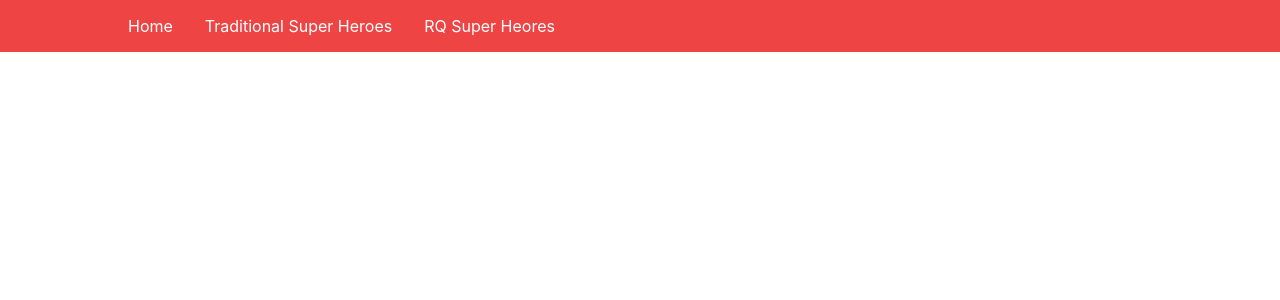
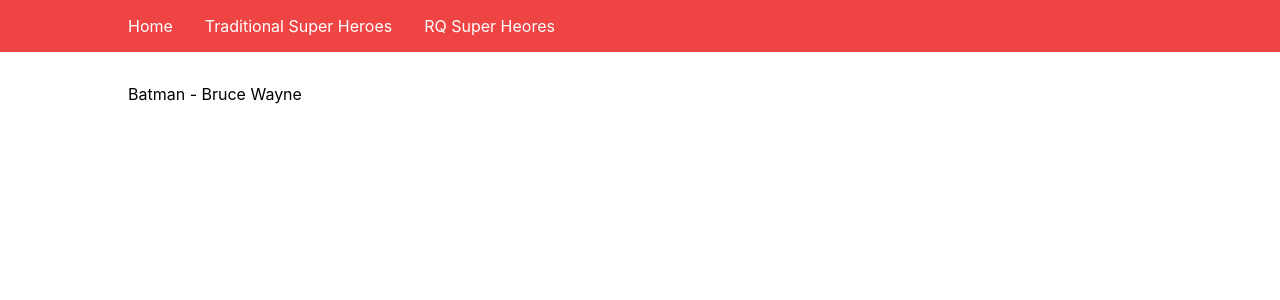
Before and after one commit to ksrinreddy/react-query-basics-practice, a React (Create React App) app: page /rq-super-heroes/1 in a window 1280 px wide. Shown: the top 300 px of the page. Built offline with nearby package versions, Linux system fonts and the light colour scheme; data requests are answered from the project's data file.

Commit message:
get familiar with query by id

```diff
--- a/src/App.js
+++ b/src/App.js
@@ -7,6 +7,7 @@ import Navbar from "./components/Navbar";
 import { GlobalStyles } from "./components/styles/Global.styled";
 import { QueryClientProvider, QueryClient } from "react-query";
 import { ReactQueryDevtools } from "react-query/devtools";
+import RQSuperHeroPage from "./components/RQSuperHeroPage";
 
 const queryClient = new QueryClient();
 
@@ -18,6 +19,10 @@ const App = () => {
         <Navbar />
         <Routes>
           <Route path="/" element={<HomePage />} />
+          <Route
+            path="/rq-super-heroes/:heroId"
+            element={<RQSuperHeroPage />}
+          />
           <Route path="/super-heroes" element={<SuperHeroesPage />} />
           <Route path="/rq-super-heroes" element={<RQSuperHeroesPage />} />
         </Routes>
--- /dev/null
+++ b/src/components/RQSuperHeroPage.js
@@ -0,0 +1,33 @@
+import React from "react";
+import { useParams } from "react-router-dom";
+import { useSuperHeroData } from "../hooks/useSuperHeroData";
+import Loading from "./Loading";
+import { Container } from "./styles/Container.styled";
+import { StyledError } from "./styles/Error.styled";
+import { RQSuperHeroes } from "./styles/RQSuperHeroes.styled";
+
+const RQSuperHeroPage = () => {
+  const { heroId } = useParams();
+  const { isLoading, data, isError, error } = useSuperHeroData(heroId);
+  if (isLoading) {
+    return <Loading />;
+  }
+
+  if (isError) {
+    return (
+      <StyledError>
+        <h4>{error.message}</h4>
+      </StyledError>
+    );
+  }
+
+  return (
+    <RQSuperHeroes>
+      <Container>
+        {data.data.name} - {data.data.alterEgo}
+      </Container>
+    </RQSuperHeroes>
+  );
+};
+
+export default RQSuperHeroPage;
--- a/src/components/RQSuperheroesPage.js
+++ b/src/components/RQSuperheroesPage.js
@@ -1,6 +1,7 @@
 import axios from "axios";
 import React, { useState } from "react";
 import { useQuery } from "react-query";
+import { Link } from "react-router-dom";
 import { useSuperHeroesData } from "../hooks/useSuperHeroesData";
 import Loading from "./Loading";
 import { Container } from "./styles/Container.styled";
@@ -42,12 +43,16 @@ const RQSuperHeroesPage = () => {
       <Container>
         <h3>RQ Super Heroes Page</h3>
         <button onClick={refetch}>fetch heroes</button>
-        {/* {data?.data.map((hero) => {
-          return <div key={hero.id}>{hero.name}</div>;
+        {data?.data.map((hero) => {
+          return (
+            <div key={hero.id}>
+              <Link to={`/rq-super-heroes/${hero.id}`}>{hero.name}</Link>
+            </div>
+          );
+        })}
+        {/* {data.map((heroName) => {
+          return <div key={heroName}>{heroName}</div>;
         })} */}
-        {data.map((heroName) => {
-          return <div key={heroName}>{heroName}</div>;
-        })}
       </Container>
     </RQSuperHeroes>
   );
--- /dev/null
+++ b/src/hooks/useSuperHeroData.js
@@ -0,0 +1,11 @@
+import axios from "axios";
+import { useQuery } from "react-query";
+
+const fetchSuperHero = ({ queryKey }) => {
+  const heroId = queryKey[1];
+  return axios.get(`http://localhost:4000/superheroes/${heroId}`);
+};
+
+export const useSuperHeroData = (heroId) => {
+  return useQuery(["super-hero", heroId], fetchSuperHero);
+};
--- a/src/hooks/useSuperHeroesData.js
+++ b/src/hooks/useSuperHeroesData.js
@@ -10,9 +10,9 @@ export const useSuperHeroesData = (onSuccess, onError) => {
   return useQuery("super-heroes", fetchRQSuperHeroes, {
     onSuccess,
     onError,
-    select: (data) => {
-      const superHeroNames = data.data.map((hero) => hero.name);
-      return superHeroNames;
-    },
+    // select: (data) => {
+    //   const superHeroNames = data.data.map((hero) => hero.name);
+    //   return superHeroNames;
+    // },
   });
 };
```
